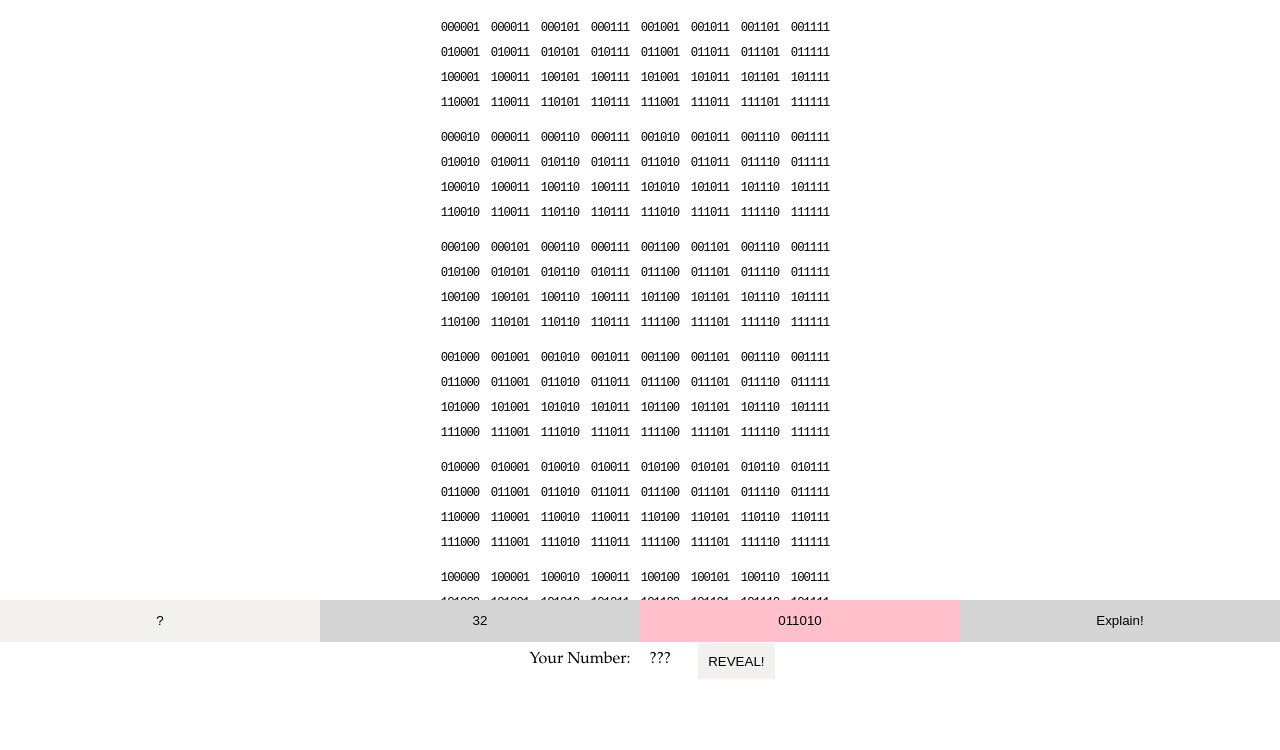
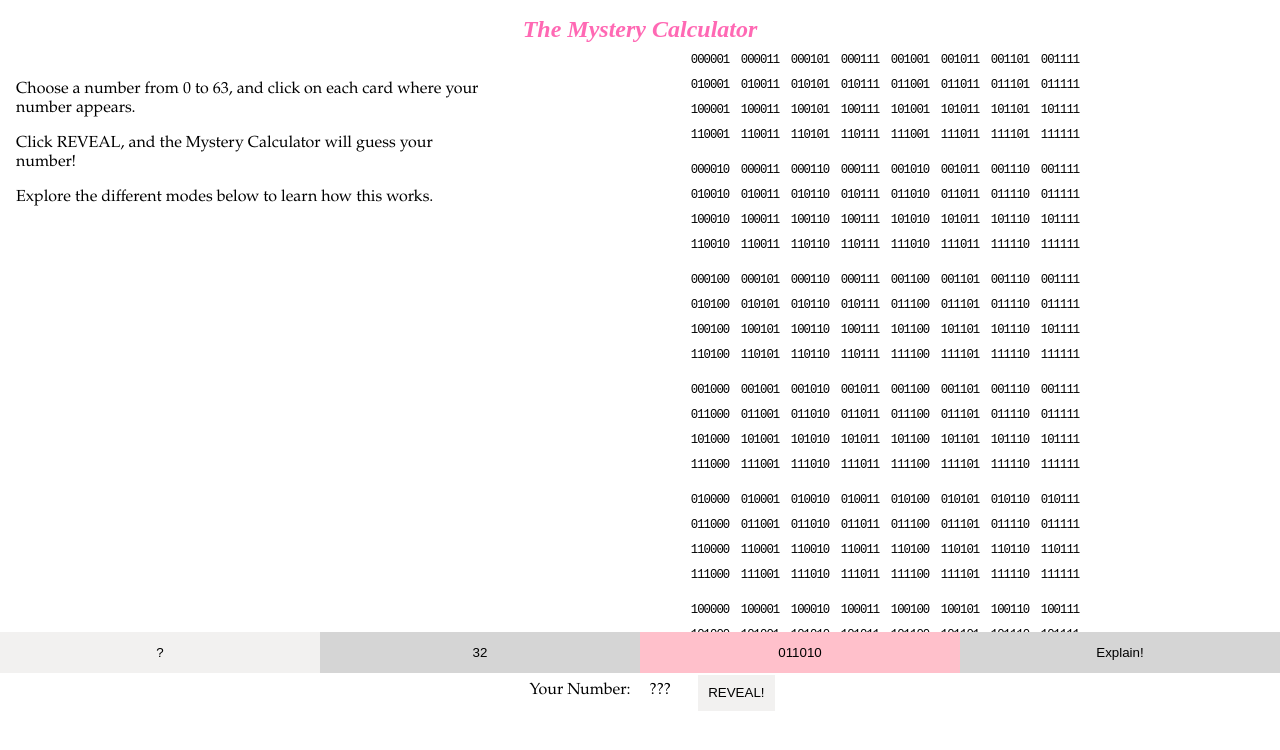
Before and after one commit to acobster/mystery-calculator, a React app: page / in a window 1280 px wide. Built offline with nearby package versions, Linux system fonts and the light colour scheme.

Commit message:
add static explainer text

```diff
--- a/src/MysteryCalculator.js
+++ b/src/MysteryCalculator.js
@@ -82,9 +82,22 @@ class MysteryCalculator extends React.Component {
 
     return (
       <div className="mystery-calculator">
-        <article className="pages">
-          {pages}
-        </article>
+        <h1>The Mystery Calculator</h1>
+        <section className="book">
+          <aside className="explainer">
+            <p>
+              Choose a number from 0 to 63,
+              and click on each card where your number appears.
+            </p>
+            <p>
+              Click REVEAL, and the Mystery Calculator will guess your number!
+            </p>
+            <p>Explore the different modes below to learn how this works.</p>
+          </aside>
+          <article className="pages">
+            {pages}
+          </article>
+        </section>
         <ul className="modes">
           {modeOptions}
         </ul>
--- a/src/index.css
+++ b/src/index.css
@@ -10,14 +10,15 @@ header {
 }
 
 h1, h2 {
-  font-family: Palatino, serif;
+  font-family: 'Indy Serif', serif;
   text-align: center;
 }
 
 h1 {
-  text-align: left;
+  text-align: center;
   font-size: 1.5em;
-  margin: 0.2em 1em;
+  font-style: italic;
+  margin: 0.2em auto;
   color: hotpink;
 }
 
@@ -46,6 +47,11 @@ button {
 
 button[type="button"]:hover, .mode-btn[type="button"]:hover {
   background-color: #ff82a7;
+}
+
+.explainer {
+  grid-column: 1;
+  padding: 1em;
 }
 
 .pages {
@@ -94,10 +100,13 @@ footer {
   margin: 0 auto;
 }
 
+.number-label, .answer-number, .explainer {
+  font-family: Palatino;
+}
+
 .number-label, .answer-number {
   width: 50%;
   margin: 0.6em;
-  font-family: Palatino;
 }
 
 .number-label {
@@ -188,5 +197,11 @@ footer {
 }
 
 @media only screen and (min-width: 900px) {
+  .book {
+    display: grid;
+    grid-template-columns: 500px 1fr;
+  }
+
+
   .number.binary-mode { font-size: 77%; }
 }
```
